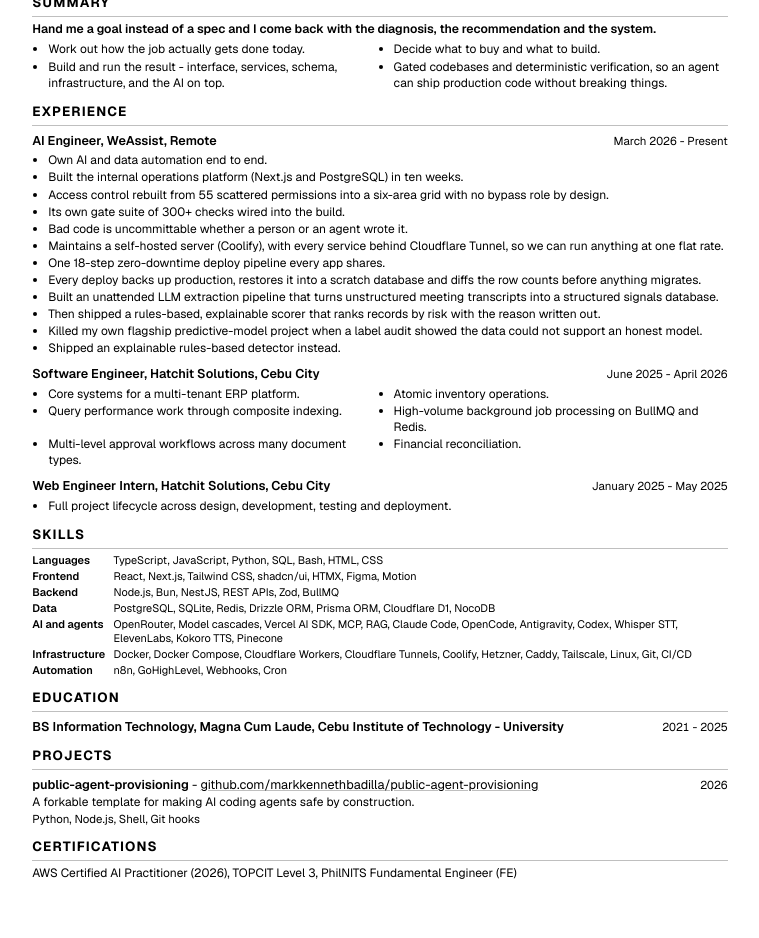
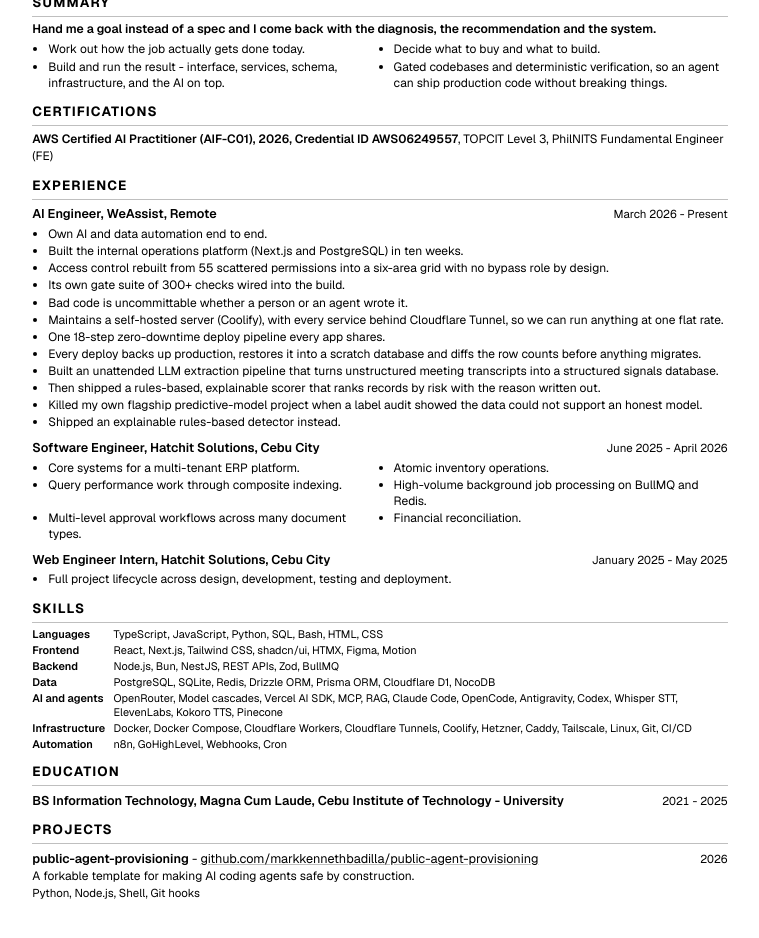
Before and after one commit to markkennethbadilla/mkb-site, a Next.js app: page /resume in a window 1280 px wide. Shown: the part 240-1178 px from the top of the page, without its empty margins (260-1019 px from the left). Built offline with nearby package versions, Linux system fonts and the light colour scheme.

Commit message:
Resume: certifications above experience, AWS first with credential ID
Co-Authored-By: Claude Opus 5.5 (1M context) <noreply@anthropic.com>

```diff
--- a/src/components/resume/sheet.tsx
+++ b/src/components/resume/sheet.tsx
@@ -22,7 +22,7 @@ import { cn } from "@/lib/utils";
  *     invisible to a parser, so a bullet drawn that way is a bullet that does not
  *     exist. The lists below are real <ul><li>.
  *   - The section headings are real <h2> and are spelled the ordinary way -
- *     Experience, Education, Skills, Projects, Certifications. A parser matches
+ *     Certifications, Experience, Skills, Education, Projects. A parser matches
  *     against a vocabulary; "What I have been up to" matches nothing.
  *   - Contact details are plain text AND real mailto:/https: anchors, so they
  *     survive both a parser that reads text and one that harvests hrefs.
@@ -129,6 +129,16 @@ export default function Sheet() {
             <li key={claim}>{claim}</li>
           ))}
         </ul>
+      </Section>
+
+      {/* Certifications sits directly under the Summary, above Experience, and the
+          AWS certification leads it in semibold: it is the credential the sheet
+          is meant to put in front of a six-second reader (Mark 2026-10-16). */}
+      <Section title="Certifications">
+        <p className="text-[9pt] leading-[1.45]">
+          <span className="font-semibold">{DATA.certifications[0]}</span>
+          {DATA.certifications.length > 1 ? `, ${DATA.certifications.slice(1).join(", ")}` : ""}
+        </p>
       </Section>
 
       <Section title="Experience">
@@ -256,9 +266,6 @@ export default function Sheet() {
         ))}
       </Section>
 
-      <Section title="Certifications">
-        <p className="text-[9pt] leading-[1.45]">{DATA.certifications.join(", ")}</p>
-      </Section>
     </article>
   );
 }
--- a/src/data/resume.tsx
+++ b/src/data/resume.tsx
@@ -216,7 +216,7 @@ export const DATA = {
     },
   ],
 
-  certifications: ["AWS Certified AI Practitioner (2026)", "TOPCIT Level 3", "PhilNITS Fundamental Engineer (FE)"],
+  certifications: ["AWS Certified AI Practitioner (AIF-C01), 2026, Credential ID AWS06249557", "TOPCIT Level 3", "PhilNITS Fundamental Engineer (FE)"],
 
   // Blog is deliberately not linked: an empty blog reads worse than no blog.
   // Re-add the entry once there is real writing in content/.
```
Also changed, not shown: 1 other file (tests, documents, lock files or other folders).
